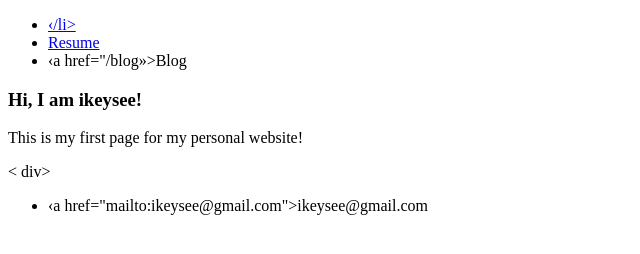
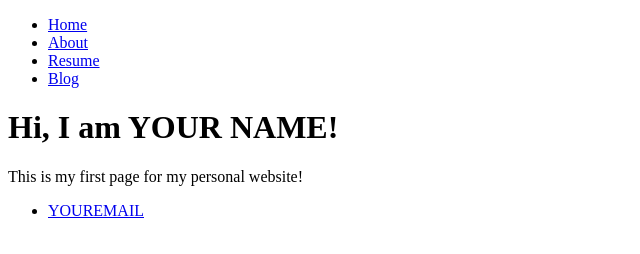
Before and after one commit to ikeysee/ikeysee, a plain HTML site: page Index.html in a window 1280 px wide. Shown: the whole page, without its empty margins (0-640 px from the left). Drawn offline with Linux system fonts and the light colour scheme.

Commit message:
Update Index.html

```diff
--- a/Index.html
+++ b/Index.html
@@ -6,22 +6,22 @@
  <body>
    <nav>
      <ul>
-      <li><a href="/"›Home</a>‹/li>
-      <li><a href="/about»>About</a></li>
-      <li><a href="/resume">Resume</a></li>
-      <li>‹a href="/blog»>Blog</a></li>
+       <li><a href=”/”>Home</a></li>
+       <li><a href=”/about”>About</a></li>
+       <li><a href=”/resume”>Resume</a></li>
+       <li><a href=”/blog”>Blog</a></li>
      </ul>
-  <nav>
-  <div class="container»›
-    <div class="blurb">
-      <h1>Hi, I am ikeysee!</h1>
+   </nav>
+   <div class=”container”>
+     <div class=”blurb”>
+       <h1>Hi, I am YOUR NAME!</h1>
        <p>This is my first page for my personal website!</a></p>
-    < div>
+     </div>
    </div>
    <footer>
    <ul>
-    <li>‹a href="mailto:ikeysee@gmail.com">ikeysee@gmail.com</a></li>
+     <li><a href=”mailto:YOUREMAIL”>YOUREMAIL</a></li>
    </ul>
    </footer>
  </body>
-<html>
+</html>
```
Lines whose indentation alone changed are shown as unchanged.
